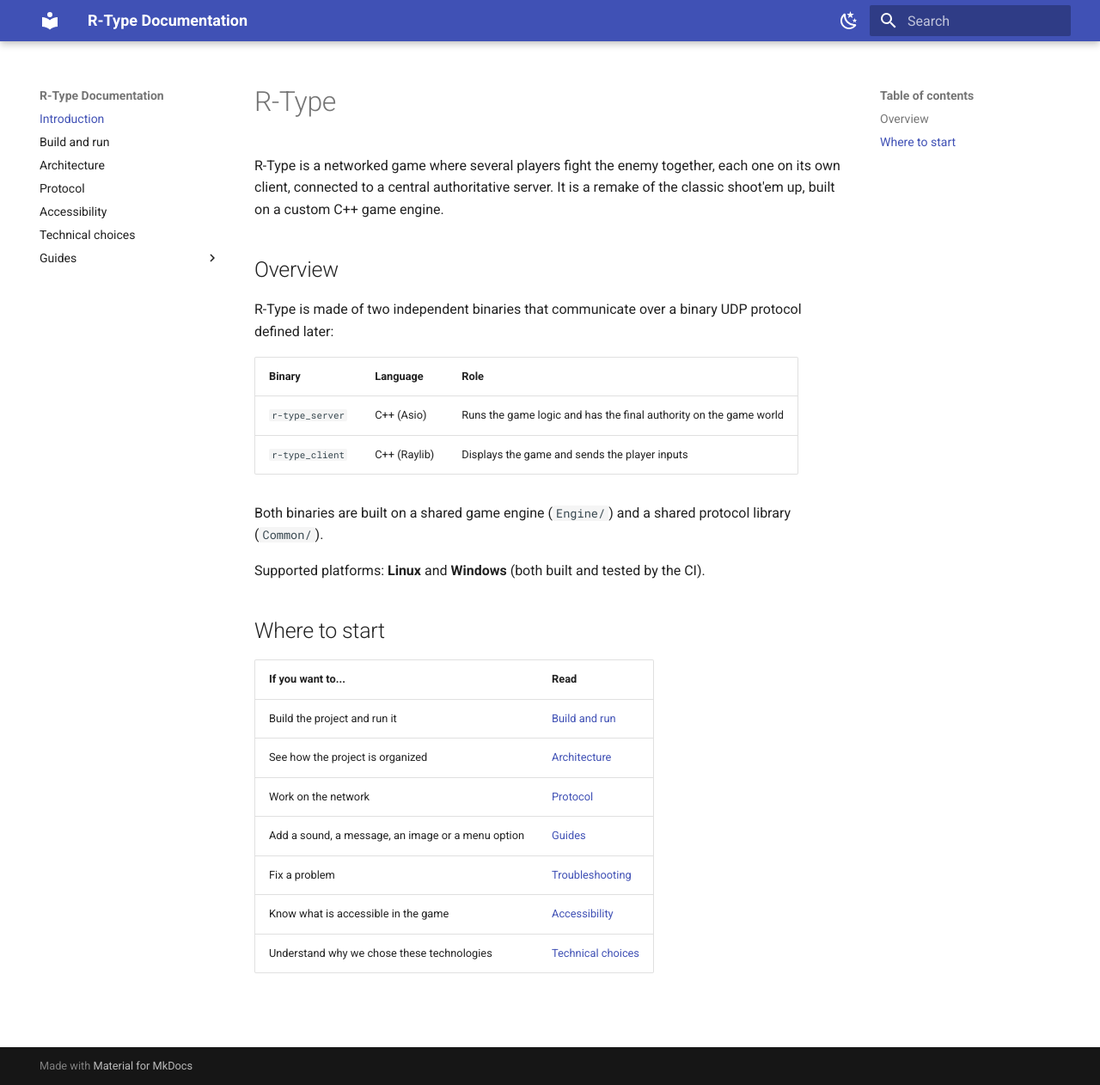
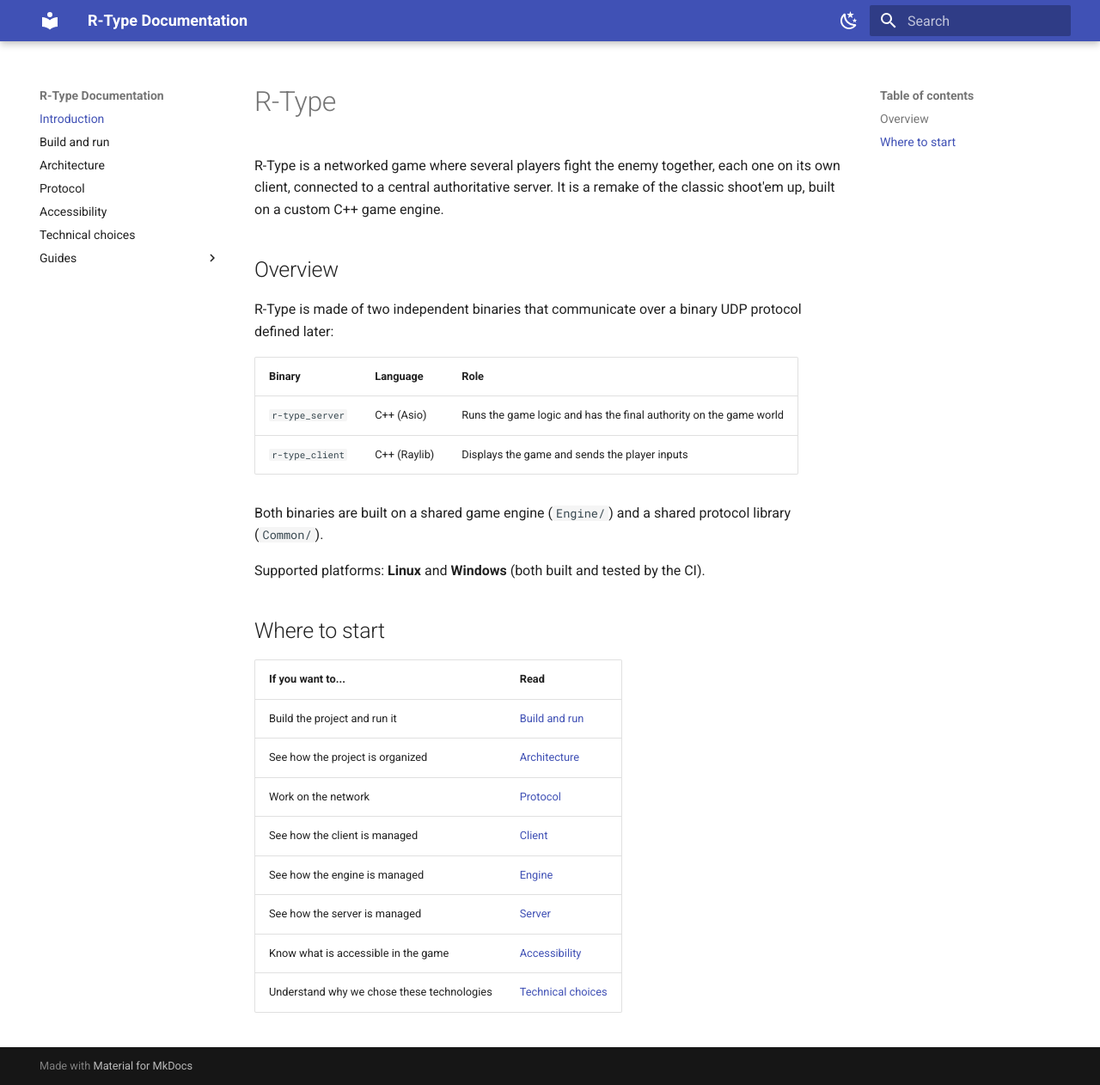
Before and after one commit to donata-dcz/rtype-doc, an MkDocs documentation site: the page built from Docs/Introduction.md, in a window 1280 px wide and 1262 px high. Shown: the whole window at 86% size. Built offline with MkDocs 1.6.1 and Material for MkDocs 9.7.7, drawn with Linux system fonts in a browser that asks for light colours.

```diff
--- a/Docs/Introduction.md
+++ b/Docs/Introduction.md
@@ -22,7 +22,8 @@
 | Build the project and run it | [Build and run](Build.md) |
 | See how the project is organized | [Architecture](Architecture.md) |
 | Work on the network | [Protocol](Protocol.md) |
-| Add a sound, a message, an image or a menu option | [Guides](Guides/AddASound.md) |
-| Fix a problem | [Troubleshooting](Guides/Troubleshooting.md) |
+| See how the client is managed | [Client](Guides/Client.md) |
+| See how the engine is managed | [Engine](Guides/Engine.md) |
+| See how the server is managed | [Server](Guides/Server.md) |
 | Know what is accessible in the game | [Accessibility](Accessibility.md) |
 | Understand why we chose these technologies | [Technical choices](TechnicalChoices.md) |
--- a/mkdocs.yml
+++ b/mkdocs.yml
@@ -31,11 +31,9 @@
   - Accessibility: Accessibility.md
   - Technical choices: TechnicalChoices.md
   - Guides:
-      - Add a sound: Guides/AddASound.md
-      - Add an image: Guides/AddAnImage.md
-      - Add a message type: Guides/AddAMessageType.md
-      - Add a menu option: Guides/AddAMenuOption.md
-      - Troubleshooting: Guides/Troubleshooting.md
+      - Client: Guides/Client.md
+      - Engine: Guides/Engine.md
+      - Server: Guides/Server.md
 
 markdown_extensions:
   - admonition
```
Also changed, not shown: Docs/Architecture.md (+3 -3 lines).
